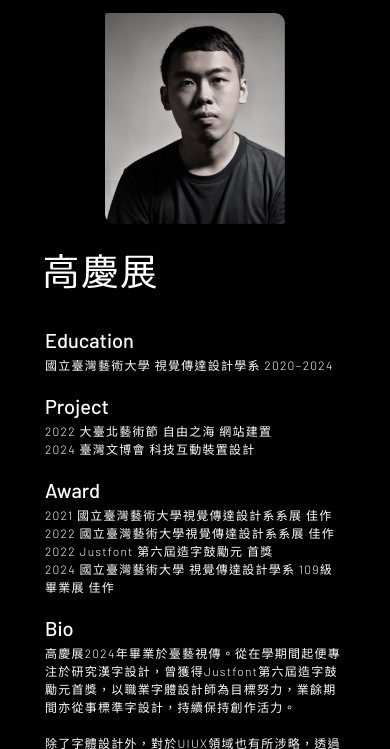
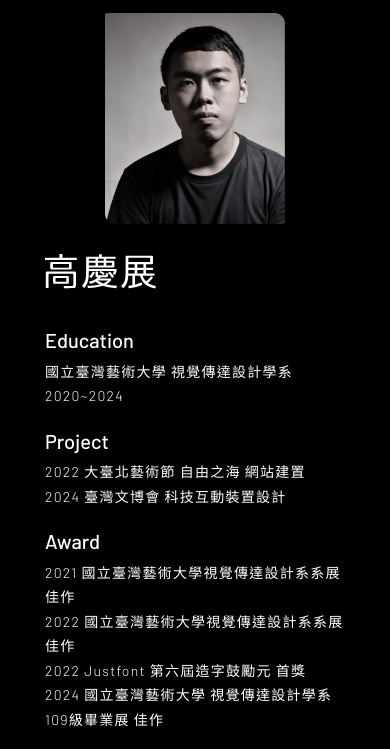
Before and after one commit to kaochingchan/portfolio, a plain HTML site: page about.html in a window 390 px wide. Shown: the part 87-836 px from the top of the page. Drawn offline with nearby package versions, Linux system fonts and the light colour scheme.

Commit message:
手機版字級大小修整

```diff
--- a/css/about_mb.css
+++ b/css/about_mb.css
@@ -24,12 +24,13 @@
     margin-bottom: 35px;
   }
   h3 {
+    margin-bottom: 7.5px;
     font-size: 20px;
     font-weight: 500;
   }
   p {
-    font-size: 12px;
-    line-height: 1.5;
+    font-size: 14px;
+    line-height: 1.75;
     letter-spacing: 1.25px;
   }
   .textBlock_Content {
--- a/css/artisanHan_mb.css
+++ b/css/artisanHan_mb.css
@@ -122,7 +122,7 @@
   }
 
   p {
-    font-size: 12px;
+    font-size: 14px;
     letter-spacing: 1.5px;
     line-height: 1.5;
   }
--- a/css/spruceMincho_mb.css
+++ b/css/spruceMincho_mb.css
@@ -122,7 +122,7 @@
   }
 
   p {
-    font-size: 12px;
+    font-size: 14px;
     letter-spacing: 1.5px;
     line-height: 1.5;
   }
```
Also changed, not shown: 1 other file.
